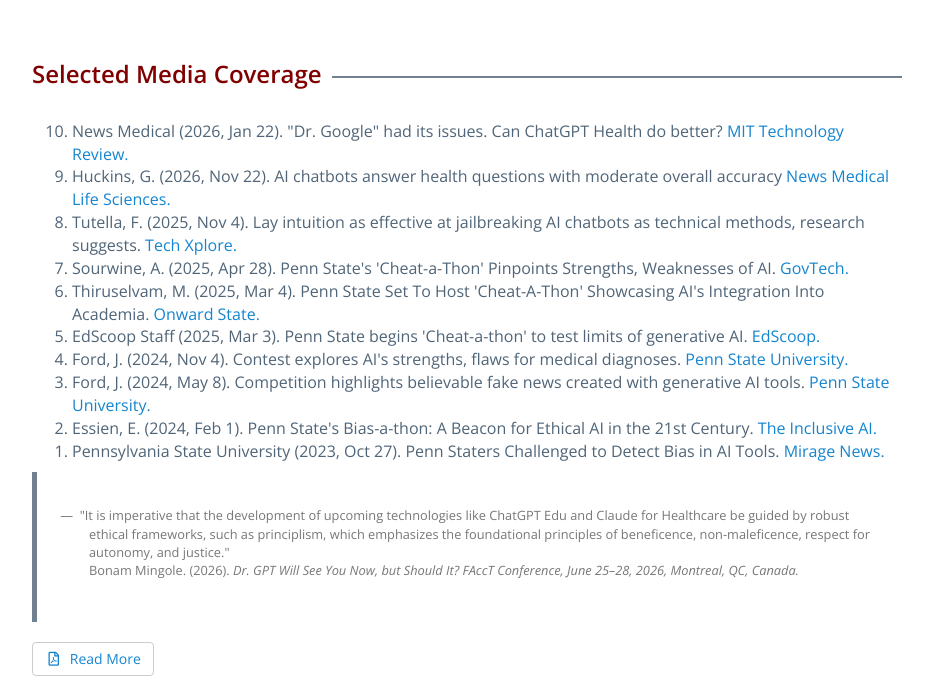
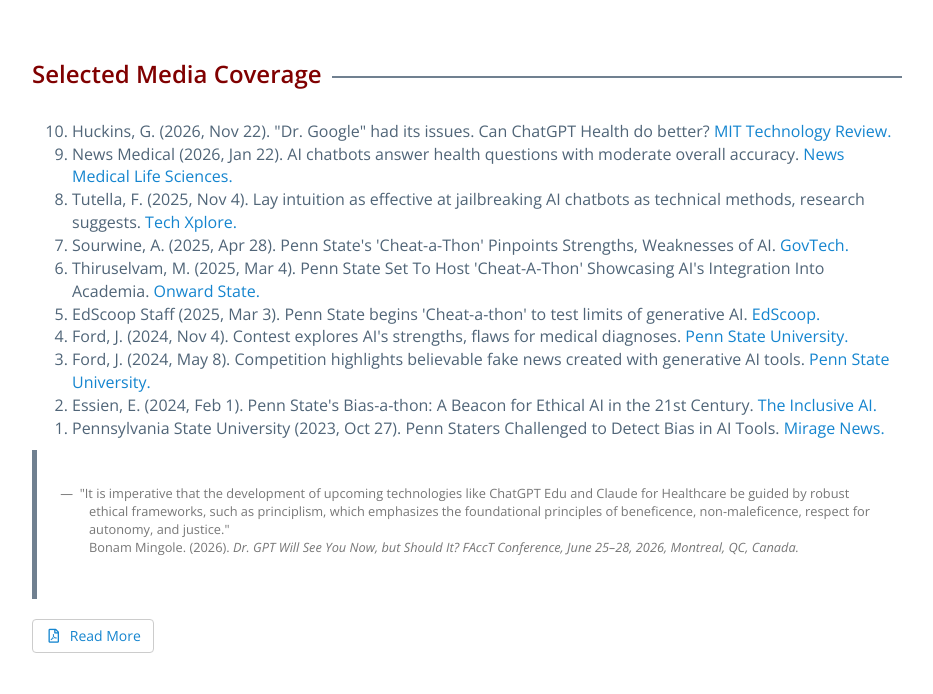
Before and after one commit to Bonam-M/bonam-M.github.io, a plain HTML site: page research.html in a window 1280 px wide. Shown: the part 1493-2187 px from the top of the page, without its empty margins (173-1106 px from the left). Drawn offline with nearby package versions, Linux system fonts and the light colour scheme; some icons are missing.

Commit message:
Update research.html

```diff
--- a/research.html
+++ b/research.html
@@ -115,8 +115,8 @@
          <!-- Selected Media Coverage -->
         <h3 class="push-down-4"><span>Selected Media Coverage</span></h3>
         <ol class="push-down-1" reversed>
-          <li>News Medical (2026, Jan 22). "Dr. Google" had its issues. Can ChatGPT Health do better? <a href="https://www.technologyreview.com/2026/01/22/1131692/dr-google-had-its-issues-can-chatgpt-health-do-better/">MIT Technology Review.</a></li>
-          <li>Huckins, G. (2026, Nov 22). AI chatbots answer health questions with moderate overall accuracy <a href="https://www.news-medical.net/news/20260528/AI-chatbots-answer-health-questions-with-moderate-overall-accuracy.aspx">News Medical Life Sciences.</a></li>
+          <li>Huckins, G. (2026, Nov 22). "Dr. Google" had its issues. Can ChatGPT Health do better? <a href="https://www.technologyreview.com/2026/01/22/1131692/dr-google-had-its-issues-can-chatgpt-health-do-better/">MIT Technology Review.</a></li>
+          <li>News Medical (2026, Jan 22). AI chatbots answer health questions with moderate overall accuracy. <a href="https://www.news-medical.net/news/20260528/AI-chatbots-answer-health-questions-with-moderate-overall-accuracy.aspx">News Medical Life Sciences.</a></li>
           <li>Tutella, F. (2025, Nov 4). Lay intuition as effective at jailbreaking AI chatbots as technical methods, research suggests. <a href="https://techxplore.com/news/2025-11-lay-intuition-effective-jailbreaking-ai.html">Tech Xplore.</a></li>
           <li>Sourwine, A. (2025, Apr 28). Penn State's 'Cheat-a-Thon' Pinpoints Strengths, Weaknesses of AI. <a href="https://www.govtech.com/education/higher-ed/penn-states-cheat-a-thon-pinpoints-strengths-weaknesses-of-ai">GovTech.</a></li>
           <li>Thiruselvam, M. (2025, Mar 4). Penn State Set To Host 'Cheat-A-Thon' Showcasing AI's Integration Into Academia. <a href="https://www.onwardstate.com/2025/03/04/penn-state-set-to-host-cheat-a-thon-showcasing-ais-integration-into-academia/">Onward State.</a></li>
```
